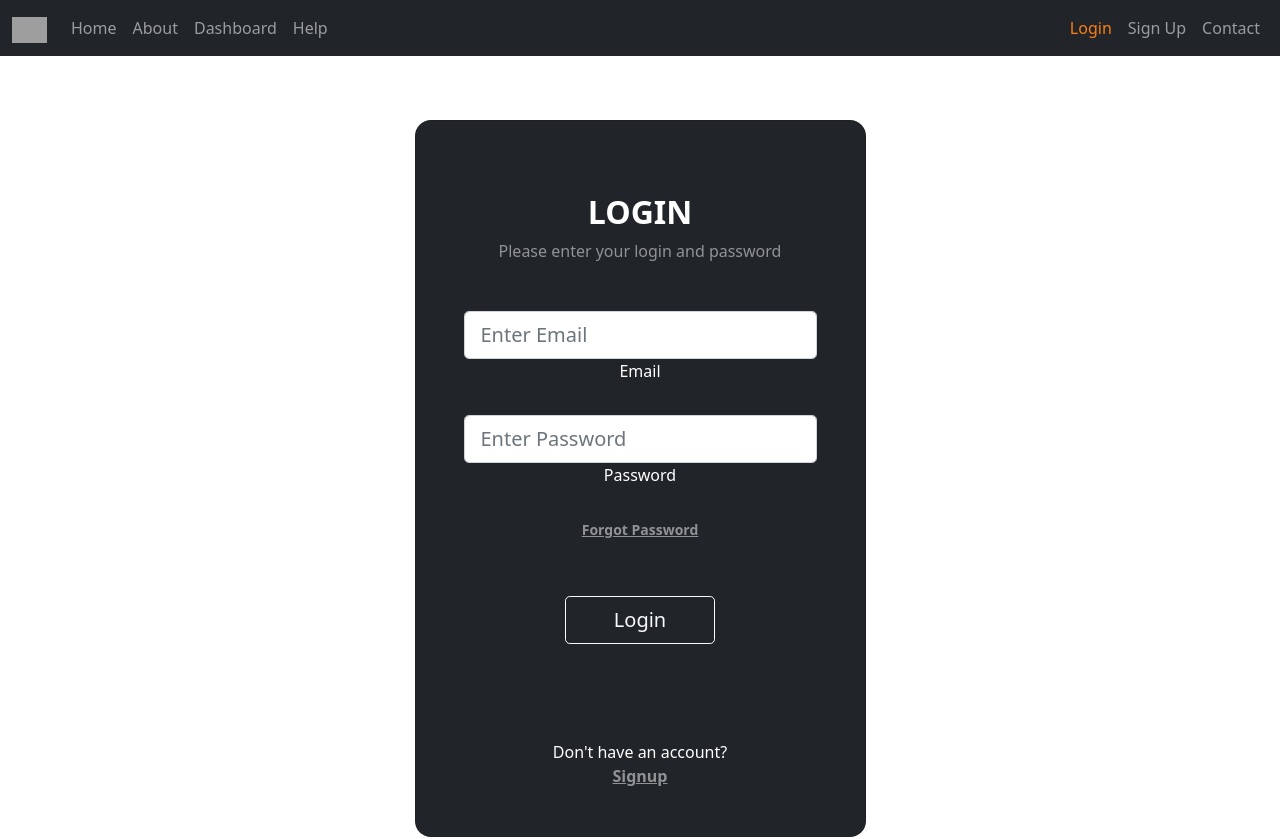
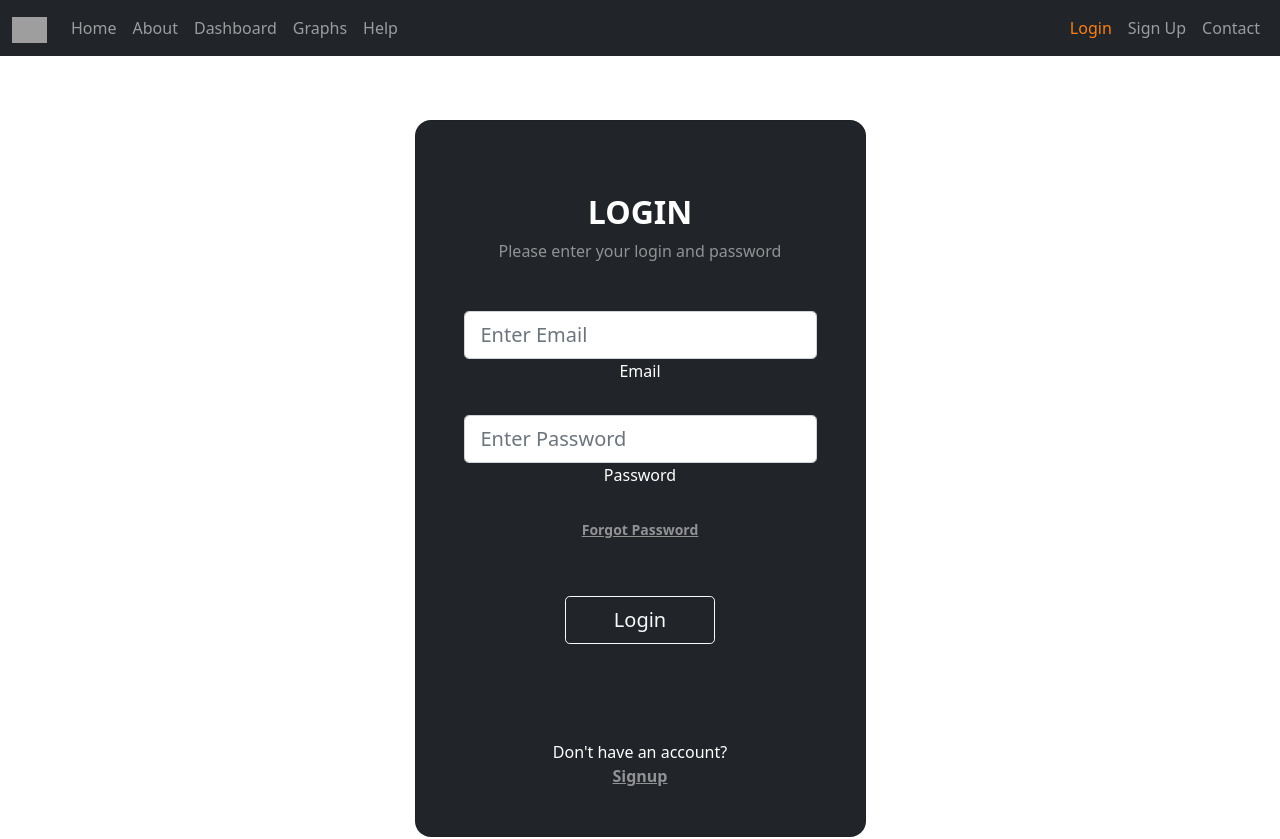
Before and after one commit to muneeb29/CentralRepo, a Vue app: page /login in a window 1280 px wide. Shown: the top 839 px of the page. Built offline with nearby package versions, Linux system fonts and the light colour scheme; no server answers; grey boxes are pictures that could not be loaded; what @meforma/vue-toaster, vue3-apexcharts would draw is missing.

Commit message:
Re-added Dedicated Graph Page

```diff
--- a/src/components/NavBar.vue
+++ b/src/components/NavBar.vue
@@ -24,6 +24,11 @@
         <li class="nav-item">
           <router-link :to="{ name: 'Dashboard' }" class="nav-link"
             >Dashboard</router-link
+          >
+        </li>
+        <li class="nav-item">
+          <router-link :to="{ name: 'Graphs' }" class="nav-link"
+            >Graphs</router-link
           >
         </li>
 
--- a/src/router/index.js
+++ b/src/router/index.js
@@ -7,6 +7,7 @@ import Forgot from "../views/Forgot.vue";
 import Help from "../views/Help.vue";
 import Notfound from "../views/Notfound.vue";
 import Dashboard from "../views/Dashboard.vue";
+import Graphs from "../views/Graphs.vue";
 import store from "../store";
 import { auth } from "../firebase/database";
 import Contact from "../views/Contact.vue";
@@ -60,6 +61,12 @@ const routes = [
     beforeEnter: requireAuth,
   },
   {
+    path: "/graphs",
+    name: "Graphs",
+    component: Graphs,
+    beforeEnter: requireAuth,
+  },
+  {
     path: "/contact",
     name: "Contact",
     component: Contact,
--- a/src/views/Dashboard.vue
+++ b/src/views/Dashboard.vue
@@ -4,11 +4,11 @@
       <div class="col border border-3 py-3">
         <h1>Welcome To The User Dashboard</h1>
       </div>
-    <div class="py-5 center">
+    <!-- <div class="py-5 center">
       <line-chart class="border border-2 bg-light"></line-chart>
-    </div>
+    </div> -->
 
-    <div class="container bg-light border">
+    <div class="container bg-light border py-3">
       <add-data></add-data>
       <br />
       <br />
@@ -23,11 +23,11 @@
 </template>
 
 <script>
-import LineChart from "@/graphs/LineChart";
+// import LineChart from "@/graphs/LineChart";
 import AddData from "./AddData.vue";
 import Search from "./Search.vue";
 export default {
-  components: { LineChart, AddData, Search },
+  components: { AddData, Search },
 };
 </script>
 
--- /dev/null
+++ b/src/views/Graphs.vue
@@ -0,0 +1,27 @@
+<template>
+       <div class="row">
+      <div class="col border border-3 py-3">
+        <h1>Graphs</h1>
+      </div>
+
+
+   <div class="py-5 center">
+      <line-chart class="border border-2 bg-light"></line-chart>
+    </div>
+       </div>
+</template>
+
+<script>
+import LineChart from "@/graphs/LineChart";
+export default {
+ components: { LineChart },
+}
+</script>
+
+<style scoped>
+.center {
+  margin: 0 auto;
+  display: flex;
+  justify-content: center;
+}
+</style>
--- a/src/views/Home.vue
+++ b/src/views/Home.vue
@@ -1,11 +1,11 @@
 <template>
   <div>
-    <div class="container bg-light border border-4 text-capitalize">
+    <div class="container bg-light border border-4 text-capitalize rounded">
       <h3>Welcome To this Cardiomyopathy Research Application</h3>
     </div>
 
     <body>
-      <div class="container text-black-70 rounded py-4">
+      <div class="container text-black-70 py-4">
         <p>
           Cardiomyopathy is a disease of the heart muscle that makes it harder
           for your heart to pump blood to the rest of your body. The most common
```
